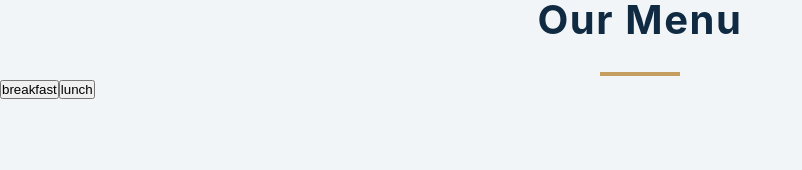
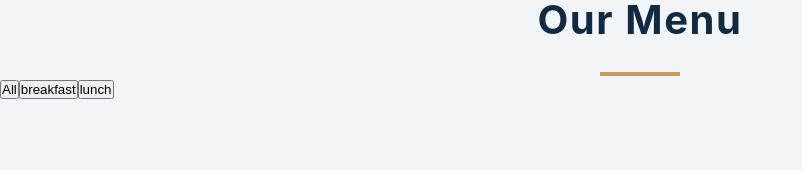
Before and after one commit to AagmanSuri/Menu, a React (Create React App) app: page / in a window 1280 px wide. Shown: the top 170 px of the page, without its empty margins (0-802 px from the left). Built offline with nearby package versions, Linux system fonts and the light colour scheme.

Commit message:
all btn manual

```diff
--- a/src/App.js
+++ b/src/App.js
@@ -7,6 +7,10 @@ function App() {
   const [menuItems, setMenuItems] = useState(items);
 
   const filteredList = (category) => {
+    if (category === "all") {
+      setMenuItems(items);
+      return;
+    }
     const newList = items.filter((item) => {
       return category === item.category;
     });
--- a/src/Categories.js
+++ b/src/Categories.js
@@ -3,6 +3,7 @@ import React from "react";
 const Categories = ({ filteredList }) => {
   return (
     <main>
+      <button onClick={() => filteredList("all")}>All</button>
       <button onClick={() => filteredList("breakfast")}>breakfast</button>
       <button onClick={() => filteredList("lunch")}>lunch</button>
     </main>
--- a/src/Menu.js
+++ b/src/Menu.js
@@ -6,7 +6,6 @@ const Menu = ({ id, title, category, price, img, desc }) => {
       <div className="menu-item ">
         <h3 className="title">{title}</h3>
         <h3 className="price">{price}</h3>
-
         <img src={img} className="photo" alt={title}></img>
         <p className="item-info">{desc}</p>
       </div>
```
